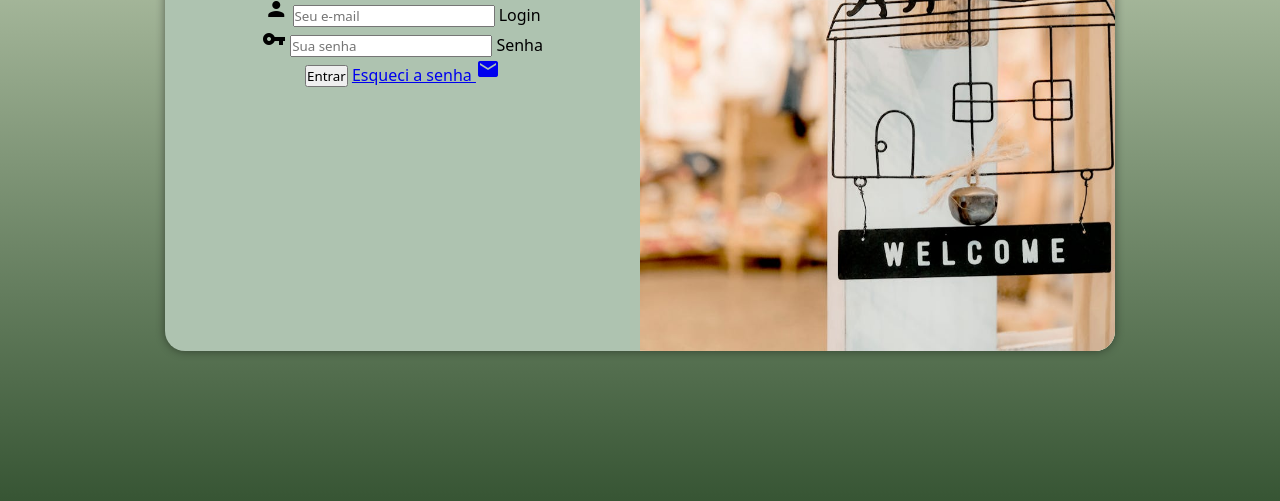
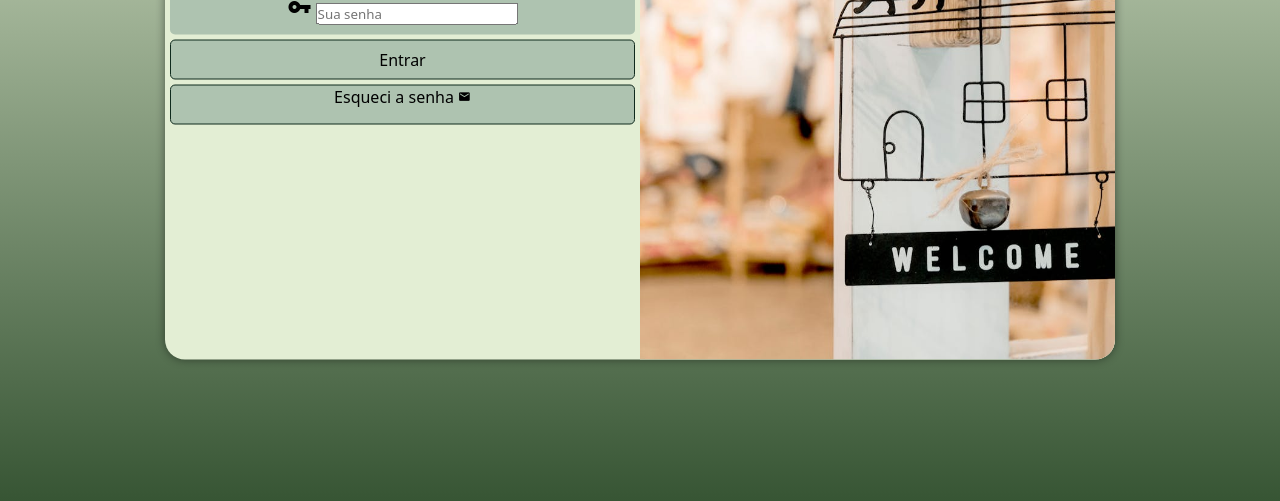
Before and after one commit to LucasDionisioCoutinho/projeto-login, a plain HTML site: page index.html in a window 1280 px wide. Shown: the part 299-800 px from the top of the page. Drawn offline with Linux system fonts and the light colour scheme.

Commit message:
atualizei cores e o formulario

```diff
--- a/estilos/style.css
+++ b/estilos/style.css
@@ -14,7 +14,7 @@
     --cor5: #0F2A1D;
 }
 body, html {
-    background-color: var(--cor1);
+    background-color: #e3eed459;
     height: 100vh;
     width: 100vw;
 }
@@ -31,9 +31,9 @@ section#login {
     top: 50%;
     left: 50%;
     transform: translate(-50%, -50%);
-    background-color: var(--cor2);
+    background-color: var(--cor1);
     width: 250px;
-    height: 500px;
+    height: 517px;
     border-radius: 20px;
     overflow: hidden;
     box-shadow: 0px 0px 10px rgba(0, 0, 0, 0.450);
@@ -62,3 +62,55 @@ div#formulario > h1 {
 section#login > div#formulario  > p {
     font-size: 1em;
 }
+
+form > div#campo {
+    display: block;
+    background-color: var(--cor2);
+    width: 100%;
+    height: 40px;
+    border-radius: 5px;
+    margin: 5px 0px;
+}
+div#campo > label {
+    display: none;
+}
+
+
+form > input[type=submit] {
+    display: block;
+    font-size: 1em;
+    width: 100%;
+    height: 40px;
+    background-color: var(--cor2);
+    border: none;
+    border-radius: 5px;
+    cursor: pointer;
+    border: 1px solid var(--cor5);
+    margin-top: 3px;
+}
+form > input[type=submit]:hover {
+    background-color: var(--cor3);
+}
+
+form > a.botao {
+    display: block;
+    text-align: center;
+    font-size: 1em;
+    width: 100%;
+    height: 40px;
+    background-color: var(--cor2);
+    color: black;
+    text-decoration: none;
+    border: 1px solid var(--cor5);
+    border-radius: 5px;
+    margin-top: 5px;
+}
+form > a.botao:hover {
+    background-color: var(--cor3);
+
+
+}
+
+form > a.botao > span {
+    font-size: 0.8em;
+}
--- a/index.html
+++ b/index.html
@@ -21,7 +21,6 @@
                 <h1>Login</h1>
                 <p>Seja bem-vindo(a) ao início de algo incrível!
                     A jornada para alcançar novos objetivos está a um clique de distância.
-                    Faça login e explore todas as oportunidades que preparamos para você.
                     </p>
                 <form action="login.php" method="post" autocomplete="on">
 
@@ -40,12 +39,12 @@
 
 
 
-                   <div id="envio">
+
                        <input type="submit" value="Entrar">
-                       <a href="esqueci.html">
+                       <a href="esqueci.html" class="botao">
                         Esqueci a senha <span class="material-icons">mail</span>
                        </a>
-                   </div>
+
 
                 </form>
             </div>
```
